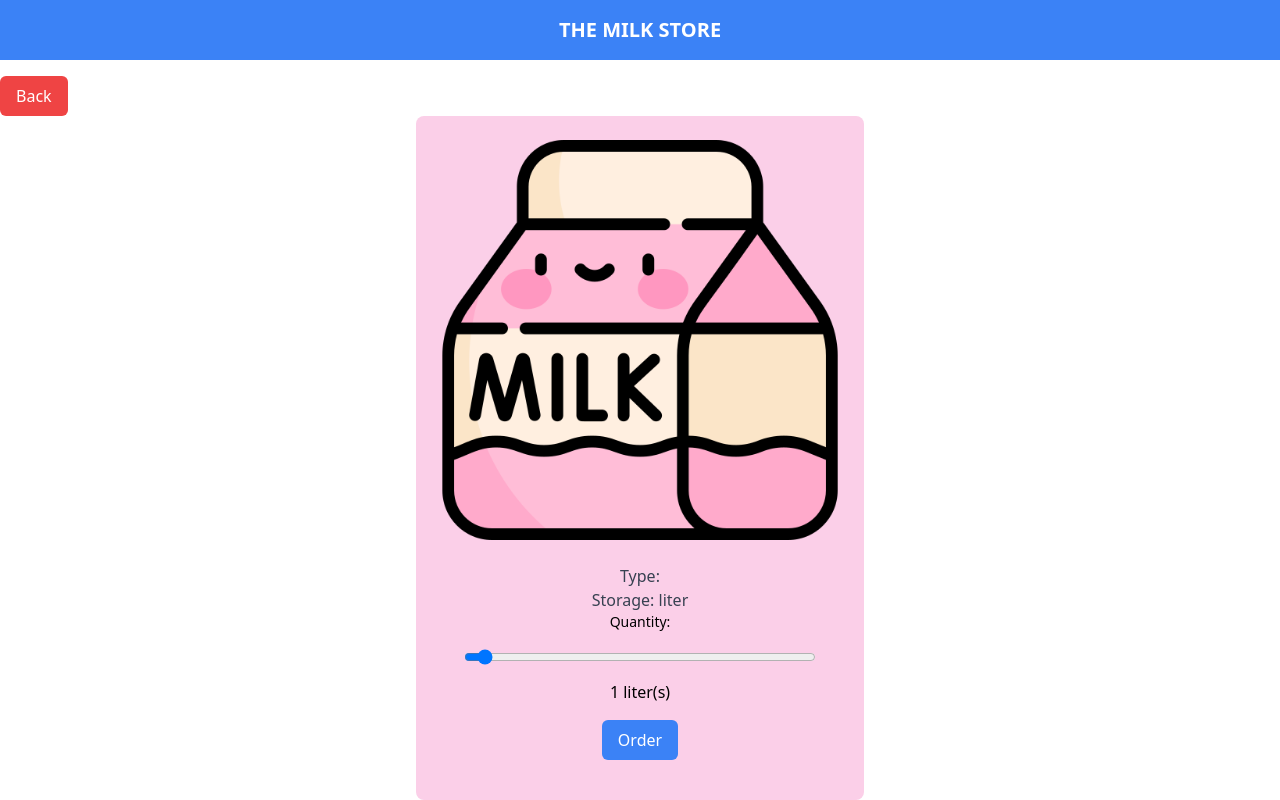
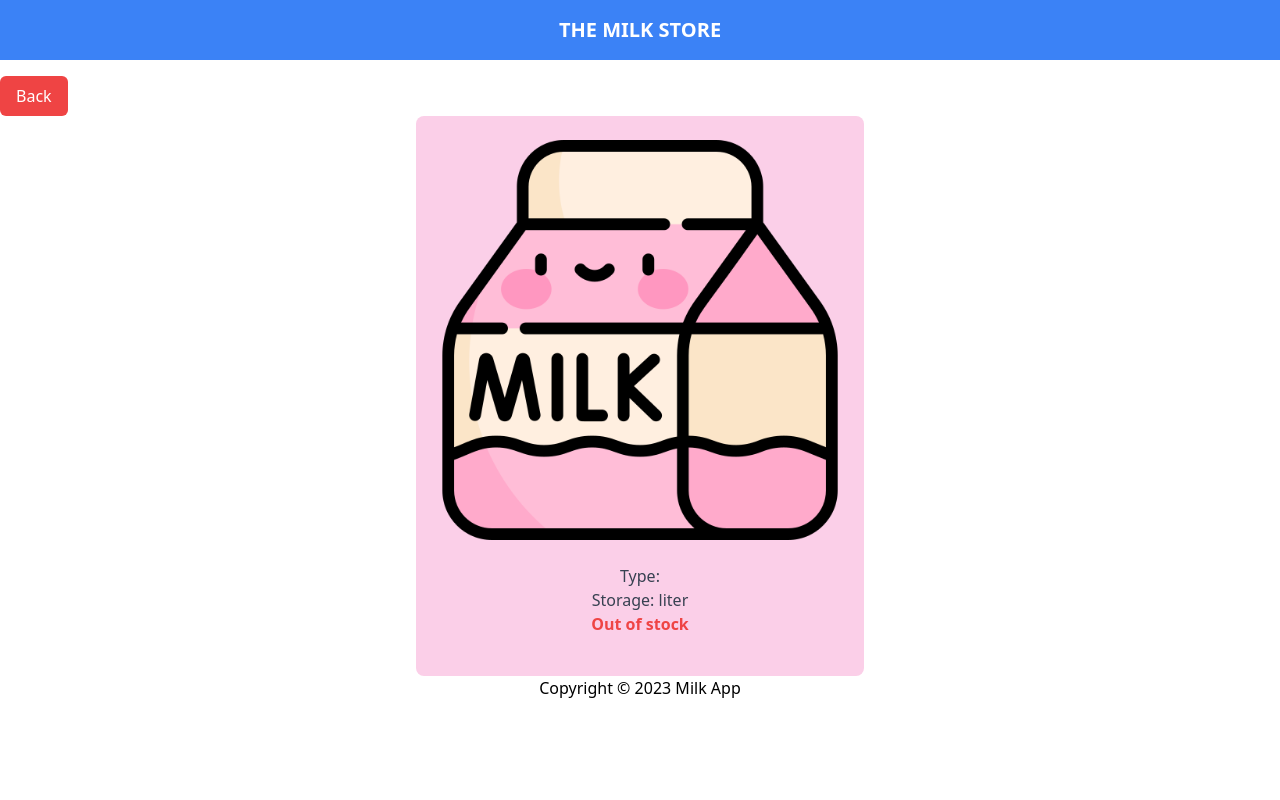
Before and after one commit to Armin-AF/Milk-app-react-ts-dnet, a React (Create React App) app in the folder client/: page /product/1 in a window 1280 px wide. Built offline with nearby package versions, Linux system fonts and the light colour scheme; no server answers.

Commit message:
Product.info out of stock implementation

```diff
--- a/client/src/Components/ProductInfo.tsx
+++ b/client/src/Components/ProductInfo.tsx
@@ -70,6 +70,8 @@ const ProductInfo: React.FunctionComponent<Props> = () => {
                                     <p className="text-gray-700 text-base">
                                         Storage: {milkData.storage} liter
                                     </p>
+                                    {milkData.storage > 0 ? (
+                                        <>
                                         <label className="block font-medium text-sm mb-2">
                                             Quantity:
                                         </label>
@@ -85,14 +87,20 @@ const ProductInfo: React.FunctionComponent<Props> = () => {
                                         <button className="bg-blue-500 hover:bg-blue-700 text-white font-medium py-2 px-4 rounded-md mt-4" onClick={handleOrder}>
                                         Order
                                         </button>
+                                        </>
+                                    ) : (
+                                        // Show out of stock message in red bold text
+                                        <div className="text-center text-red-500 font-bold">Out of stock</div>
+                                    )}
                                 </div>
                             </div>
                         )}
                     </div>
                 </div>
             </div>
-
+            <Footer />
         </div>
     );
 };
+
 export default ProductInfo;
```
Also changed, not shown: 1 other file (tests, documents, lock files or other folders). Lines whose indentation alone changed are shown as unchanged.
